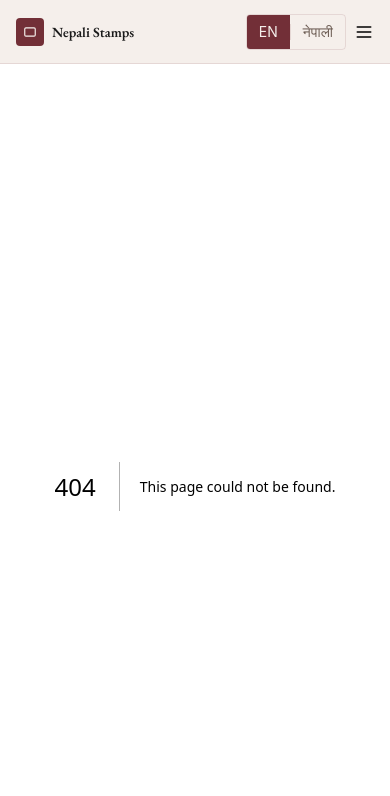
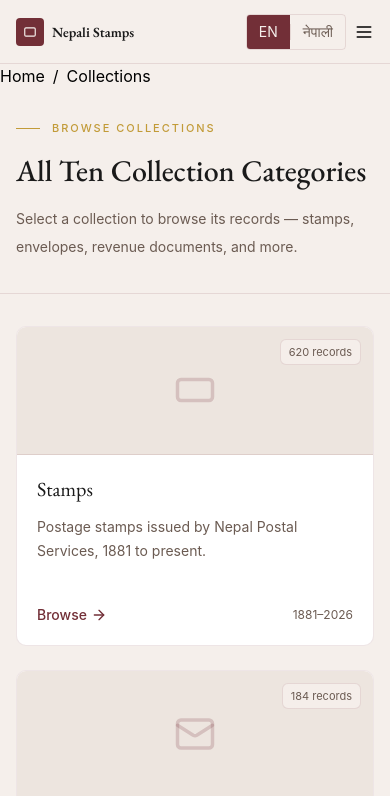
Before and after one commit to santubaba/Nepali-Stamp, a Next.js app: page /collections in a window 390 px wide. Before the commit this address had no page. Shown: the top 796 px of the page. Built offline with nearby package versions, Linux system fonts and the light colour scheme.

Commit message:
Created Collections cards, page and is mobile responsive.

```diff
--- /dev/null
+++ b/app/collections/data.ts
@@ -0,0 +1,105 @@
+import {
+  Archive,
+  Badge,
+  Gavel,
+  ImageIcon,
+  Mail,
+  Map,
+  RectangleHorizontal,
+  Receipt,
+  Shield,
+  Star,
+} from "lucide-react";
+
+export const collections = [
+  {
+    slug: "stamps",
+    title: "Stamps",
+    description:
+      "Postage stamps issued by Nepal Postal Services, 1881 to present.",
+    count: 620,
+    era: "1881–2026",
+    icon: RectangleHorizontal,
+  },
+  {
+    slug: "envelopes",
+    title: "Envelopes",
+    description:
+      "Postal stationery, franked covers, and first-day envelopes.",
+    count: 184,
+    era: "1881–2026",
+    icon: Mail,
+  },
+  {
+    slug: "postcards",
+    title: "Postcards",
+    description:
+      "Postal cards and picture postcards from the Nepalese postal system.",
+    count: 97,
+    era: "1907–2026",
+    icon: ImageIcon,
+  },
+  {
+    slug: "postal-money-orders",
+    title: "Postal Money Orders",
+    description:
+      "Official money order documents and related postal financial materials.",
+    count: 63,
+    era: "1920–2010",
+    icon: Receipt,
+  },
+  {
+    slug: "income-revenue-stamps",
+    title: "Income Revenue Stamps",
+    description:
+      "Fiscal stamps used for taxation and government income collection.",
+    count: 148,
+    era: "1890–2020",
+    icon: Badge,
+  },
+  {
+    slug: "land-revenue-stamps",
+    title: "Land Revenue Stamps",
+    description:
+      "Stamps used in land transaction and property registration documents.",
+    count: 112,
+    era: "1901–2018",
+    icon: Map,
+  },
+  {
+    slug: "court-fee-stamps",
+    title: "Court-fee Stamps",
+    description:
+      "Judicial fee stamps affixed to legal documents and court filings.",
+    count: 79,
+    era: "1895–2022",
+    icon: Gavel,
+  },
+  {
+    slug: "commemoratives",
+    title: "Commemoratives",
+    description:
+      "Special-issue stamps marking national events, figures, and milestones.",
+    count: 203,
+    era: "1949–2026",
+    icon: Star,
+  },
+  {
+    slug: "service-stamps",
+    title: "Service Stamps",
+    description:
+      "Official use stamps for government departments and public services.",
+    count: 44,
+    era: "1960–2005",
+    icon: Shield,
+  },
+  {
+    slug: "other-archives",
+    title: "Other Archives",
+    description:
+      "Miscellaneous postal ephemera, labels, and uncategorised archival material.",
+    count: 38,
+    era: "Various",
+    icon: Archive,
+  },
+];
--- /dev/null
+++ b/app/collections/page.tsx
@@ -0,0 +1,82 @@
+import Link from "next/link";
+import { ArrowRight } from "lucide-react";
+
+import BreadCrumb from "@/app/breadcrumbs/page";
+import { collections } from "./data";
+
+export default function CollectionsPage() {
+  return (
+    <main className="min-h-screen bg-brand-bg">
+      <BreadCrumb
+      />
+
+      <section className="border-b border-brand-border">
+        <div className="px-4 py-8 mx-auto max-w-7xl sm:px-6 lg:px-8 lg:py-12">
+          <div className="mb-4 flex items-center gap-3 uppercase tracking-[0.18em] text-[11px] font-medium text-brand-accent">
+            <span className="w-6 h-px bg-brand-accent" />
+            Browse Collections
+          </div>
+
+          <h1 className="text-3xl font-medium font-heading text-brand-text sm:text-4xl lg:text-5xl">
+            All Ten Collection Categories
+          </h1>
+
+          <p className="max-w-2xl mt-4 text-sm leading-7 text-brand-muted sm:text-base">
+            Select a collection to browse its records — stamps, envelopes,
+            revenue documents, and more.
+          </p>
+        </div>
+      </section>
+
+      <section className="px-4 py-8 mx-auto max-w-7xl sm:px-6 lg:px-8 lg:py-10">
+        <div className="grid grid-cols-1 gap-6 sm:grid-cols-2 xl:grid-cols-3">
+          {collections.map((collection) => {
+            const Icon = collection.icon;
+
+            return (
+              <Link
+                key={collection.slug}
+                href={`/collections/${collection.slug}`}
+                className="overflow-hidden transition-all duration-300 bg-white border group rounded-xl border-brand-border hover:-translate-y-1 hover:border-brand-primary/40 hover:shadow-lg"
+              >
+                <div className="relative flex items-center justify-center h-32 border-b border-brand-border bg-brand-surface sm:h-36">
+                  <Icon
+                    size={42}
+                    className="transition-transform duration-300 text-brand-primary/20 group-hover:scale-110"
+                  />
+
+                  <span className="absolute right-3 top-3 rounded-md border border-brand-border bg-brand-bg/90 px-2 py-1 text-[11px] text-brand-muted backdrop-blur">
+                    {collection.count} records
+                  </span>
+                </div>
+
+                <div className="flex h-[190px] flex-col justify-between p-5">
+                  <div>
+                    <h2 className="text-xl font-heading text-brand-text">
+                      {collection.title}
+                    </h2>
+
+                    <p className="mt-3 text-sm leading-6 text-brand-muted">
+                      {collection.description}
+                    </p>
+                  </div>
+
+                  <div className="flex items-center justify-between mt-6">
+                    <span className="flex items-center gap-1 text-sm font-medium transition-all text-brand-primary group-hover:gap-2">
+                      Browse
+                      <ArrowRight size={16} />
+                    </span>
+
+                    <span className="text-xs text-brand-muted">
+                      {collection.era}
+                    </span>
+                  </div>
+                </div>
+              </Link>
+            );
+          })}
+        </div>
+      </section>
+    </main>
+  );
+}
```
